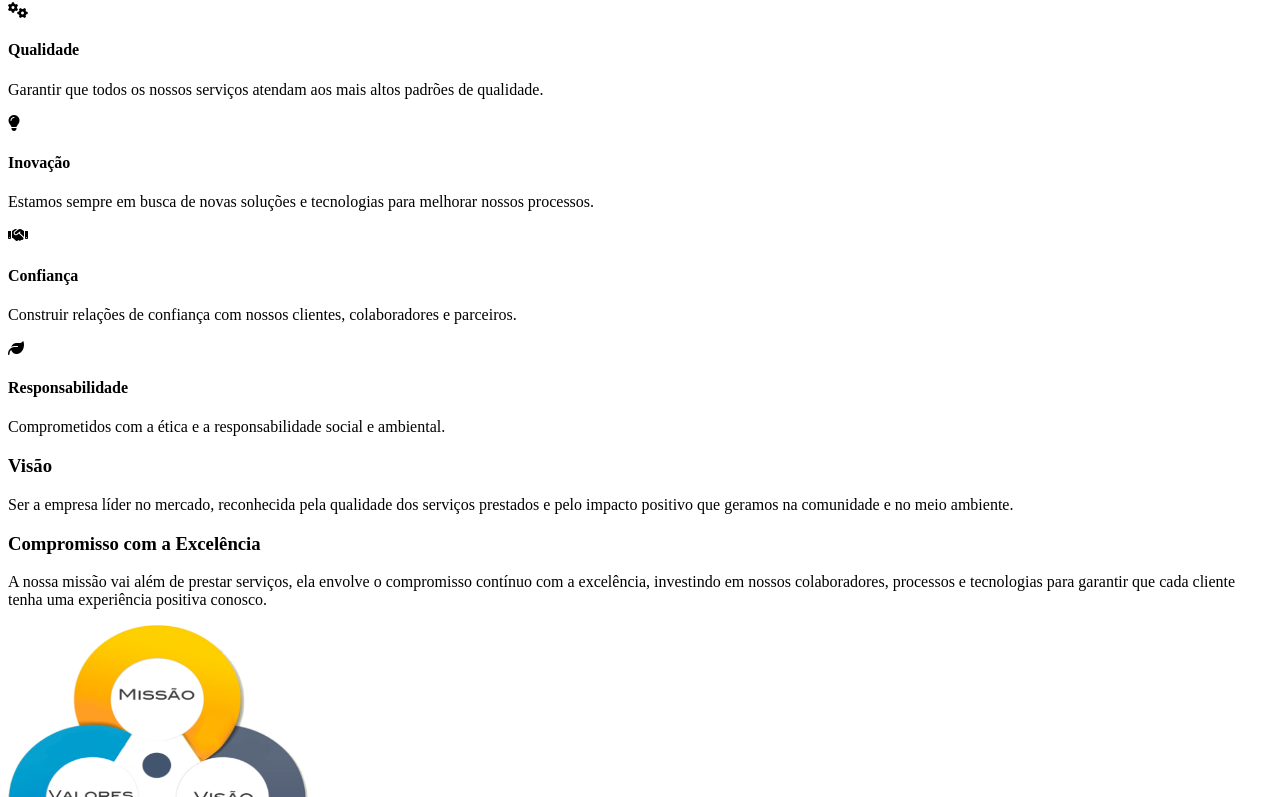
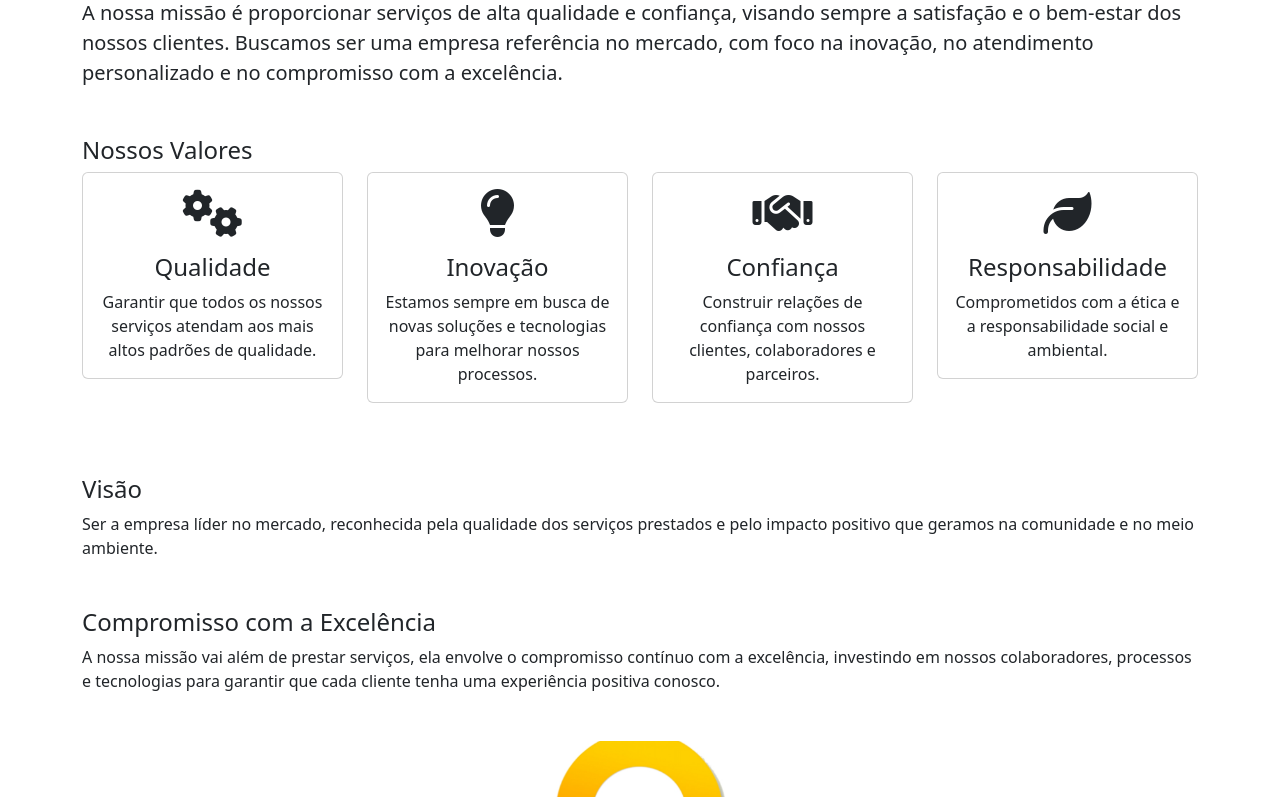
Before and after one commit to phillipesobrinho/PS-cars, a plain HTML site: page missao.html in a window 1280 px wide. Shown: the part 220-1017 px from the top of the page. Drawn offline with nearby package versions, Linux system fonts and the light colour scheme.

Commit message:
add Bootstrap concepts

```diff
--- a/missao.html
+++ b/missao.html
@@ -4,69 +4,105 @@
     <meta charset="UTF-8">
     <meta name="viewport" content="width=device-width, initial-scale=1.0">
     <title>Missão - Nossa Empresa</title>
-    <link rel="stylesheet" href="style.css">
+
+    <!-- Link do Bootstrap CSS -->
+    <link href="https://cdn.jsdelivr.net/npm/bootstrap@5.3.0-alpha1/dist/css/bootstrap.min.css" rel="stylesheet">
+
+    <!-- Link para o FontAwesome (para usar ícones) -->
+    <script src="https://kit.fontawesome.com/a076d05399.js"></script>
 </head>
 <body>
-    <header>
-        <h1 class="titulo-missao">Missão</h1>
+
+    <!-- Cabeçalho -->
+    <header class="bg-dark text-white p-4">
+        <div class="container">
+            <h1 class="display-4">Missão</h1>
+        </div>
     </header>
 
-    <main>
+    <!-- Corpo da página -->
+    <main class="container my-5">
+
+        <!-- Seção da Missão -->
         <section class="missao">
-            <div class="container">
+            <div class="mb-5">
                 <h2>Nosso Compromisso</h2>
-                <p class="descricao-missao">
+                <p class="lead">
                     A nossa missão é proporcionar serviços de alta qualidade e confiança, visando sempre a satisfação e o bem-estar dos nossos clientes.
                     Buscamos ser uma empresa referência no mercado, com foco na inovação, no atendimento personalizado e no compromisso com a excelência.
                 </p>
             </div>
 
-            <div class="valores">
-                <h3 class="section-titulo">Nossos Valores</h3>
-                <div class="valor-item">
-                    <i class="fas fa-cogs"></i>
-                    <h4>Qualidade</h4>
-                    <p>Garantir que todos os nossos serviços atendam aos mais altos padrões de qualidade.</p>
-                </div>
-                <div class="valor-item">
-                    <i class="fas fa-lightbulb"></i>
-                    <h4>Inovação</h4>
-                    <p>Estamos sempre em busca de novas soluções e tecnologias para melhorar nossos processos.</p>
-                </div>
-                <div class="valor-item">
-                    <i class="fas fa-handshake"></i>
-                    <h4>Confiança</h4>
-                    <p>Construir relações de confiança com nossos clientes, colaboradores e parceiros.</p>
-                </div>
-                <div class="valor-item">
-                    <i class="fas fa-leaf"></i>
-                    <h4>Responsabilidade</h4>
-                    <p>Comprometidos com a ética e a responsabilidade social e ambiental.</p>
+            <!-- Nossos Valores -->
+            <div class="valores mb-5">
+                <h3 class="h4">Nossos Valores</h3>
+                <div class="row">
+                    <div class="col-md-3 mb-4">
+                        <div class="card text-center">
+                            <div class="card-body">
+                                <i class="fas fa-cogs fa-3x mb-3"></i>
+                                <h4 class="card-title">Qualidade</h4>
+                                <p class="card-text">Garantir que todos os nossos serviços atendam aos mais altos padrões de qualidade.</p>
+                            </div>
+                        </div>
+                    </div>
+                    <div class="col-md-3 mb-4">
+                        <div class="card text-center">
+                            <div class="card-body">
+                                <i class="fas fa-lightbulb fa-3x mb-3"></i>
+                                <h4 class="card-title">Inovação</h4>
+                                <p class="card-text">Estamos sempre em busca de novas soluções e tecnologias para melhorar nossos processos.</p>
+                            </div>
+                        </div>
+                    </div>
+                    <div class="col-md-3 mb-4">
+                        <div class="card text-center">
+                            <div class="card-body">
+                                <i class="fas fa-handshake fa-3x mb-3"></i>
+                                <h4 class="card-title">Confiança</h4>
+                                <p class="card-text">Construir relações de confiança com nossos clientes, colaboradores e parceiros.</p>
+                            </div>
+                        </div>
+                    </div>
+                    <div class="col-md-3 mb-4">
+                        <div class="card text-center">
+                            <div class="card-body">
+                                <i class="fas fa-leaf fa-3x mb-3"></i>
+                                <h4 class="card-title">Responsabilidade</h4>
+                                <p class="card-text">Comprometidos com a ética e a responsabilidade social e ambiental.</p>
+                            </div>
+                        </div>
+                    </div>
                 </div>
             </div>
 
-            <div class="visao">
-                <h3 class="section-titulo">Visão</h3>
+            <!-- Seção Visão -->
+            <div class="visao mb-5">
+                <h3 class="h4">Visão</h3>
                 <p>
                     Ser a empresa líder no mercado, reconhecida pela qualidade dos serviços prestados e pelo impacto positivo que geramos na comunidade e no meio ambiente.
                 </p>
             </div>
 
-            <div class="compromisso">
-                <h3 class="section-titulo">Compromisso com a Excelência</h3>
+            <!-- Compromisso com a Excelência -->
+            <div class="compromisso mb-5">
+                <h3 class="h4">Compromisso com a Excelência</h3>
                 <p>
                     A nossa missão vai além de prestar serviços, ela envolve o compromisso contínuo com a excelência, investindo em nossos colaboradores,
                     processos e tecnologias para garantir que cada cliente tenha uma experiência positiva conosco.
                 </p>
             </div>
 
-                    <img src="img/missao.jpg.jpg" alt="team" style="width: 300px; height: 250px; object-fit: center;">
+            <!-- Imagem -->
+            <div class="text-center">
+                <img src="img/missao.jpg.jpg" alt="team" class="img-fluid" style="width: 300px; height: 250px; object-fit: cover;">
+            </div>
         </section>
+
     </main>
 
+    <!-- Link para o JavaScript do Bootstrap -->
+    <script src="https://cdn.jsdelivr.net/npm/bootstrap@5.3.0-alpha1/dist/js/bootstrap.bundle.min.js"></script>
 
-
-    <!-- Link para o FontAwesome (para usar ícones) -->
-    <script src="https://kit.fontawesome.com/a076d05399.js"></script>
 </body>
 </html>
```
Also changed, not shown: index.html (+1 -1 lines), localizacao.html (+30 -15 lines), sobre.html (+42 -24 lines).
